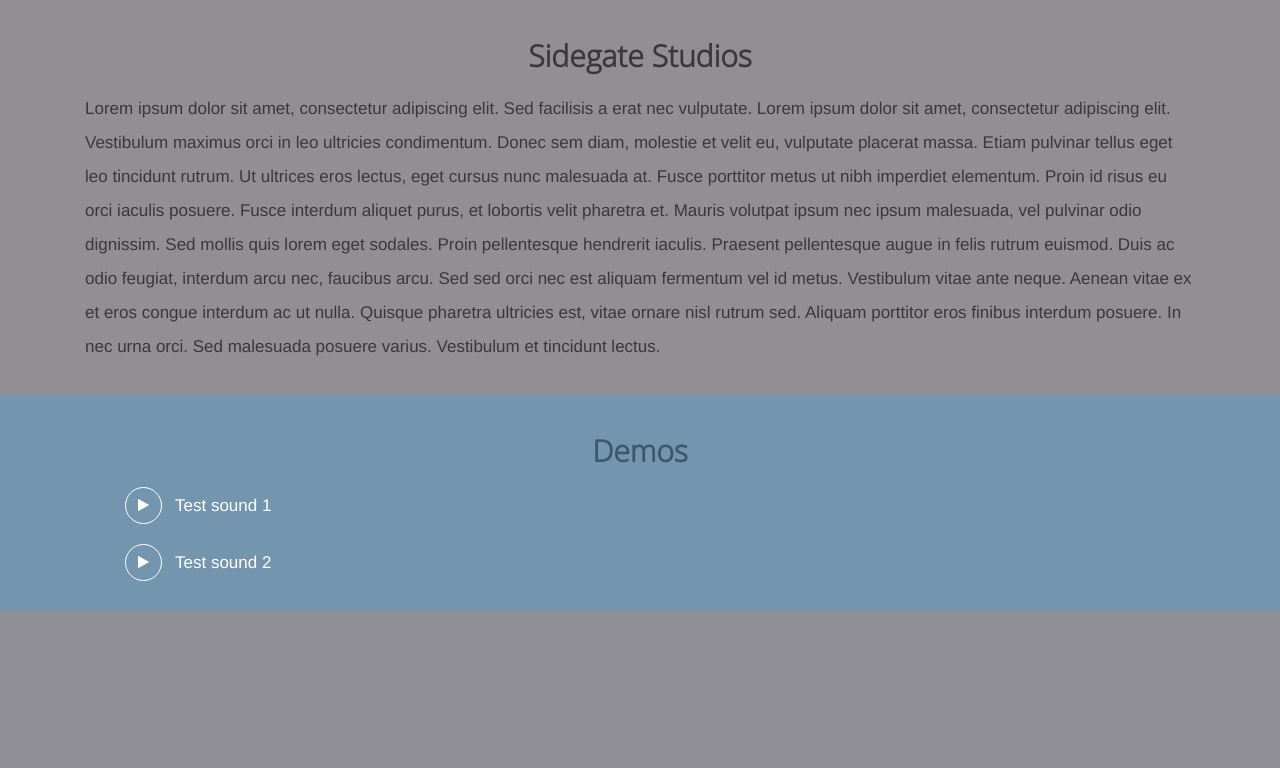
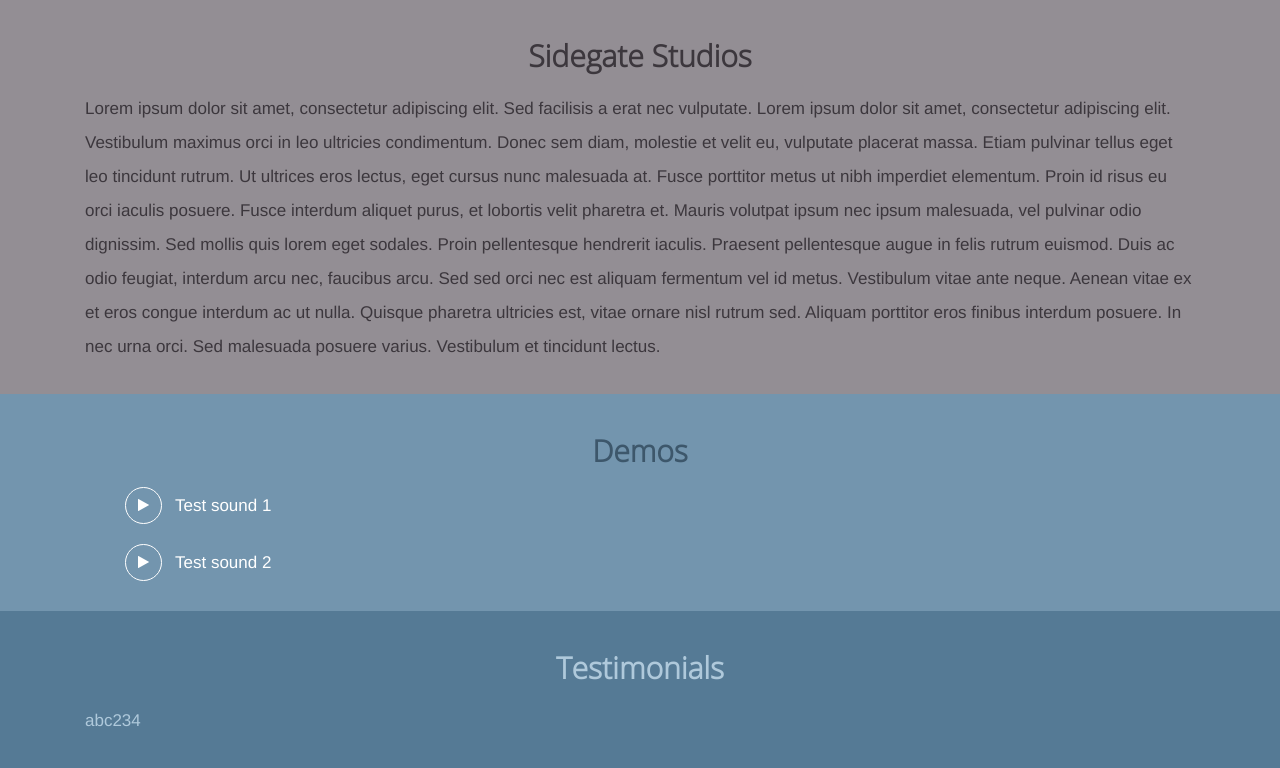
Before and after one commit to jcprouse/sidegate-studios, a PHP site: page /index.html in a window 1280 px wide. Shown: the part 751-1519 px from the top of the page. Before the commit the page ends 1362 px from the top, so only its background shows below. Run offline with PHP 8.4, Linux system fonts and the light colour scheme; style sheets or scripts are compiled from the project's sources.

Commit message:
Added testimonials template

```diff
--- a/index.html
+++ b/index.html
@@ -118,6 +118,17 @@
     </div>
   </div>
 </div>
+
+
+<div class="container-main segment-testimonials">
+  <div class="container">
+    <div class="segment-display">
+      <h1>Testimonials</h1>
+      <p>abc234</p>
+    </div>
+  </div>
+</div>
+
 
 </div>
 
--- a/resources/css/main.css
+++ b/resources/css/main.css
@@ -106,10 +106,12 @@ header {
   color: #3c373d; }
 
 .segment-demo {
-  background-color: #7395AE; }
+  background-color: #7395AE;
+  color: #3d576b; }
 
-.segment-demo h1, .segment-demo p {
-  color: #3d576b; }
+.segment-testimonials {
+  background-color: #557A95;
+  color: #afc9db; }
 
 .demo-list li {
   position: relative;
--- a/resources/css/main.scss
+++ b/resources/css/main.scss
@@ -14,6 +14,8 @@ $colour-bg-2: #938E94;
 $colour-text-2: #3c373d;
 $colour-bg-3: #7395AE;
 $colour-text-3: #3d576b;
+$colour-bg-4: #557A95;
+$colour-text-4: #afc9db;
 
 @font-face {
   font-family: "kano";
@@ -93,9 +95,8 @@ header {background-color: $colour-bg-1 !important; color: $colour-text-1}
 .segment-display p {font-size: $main-font-size; line-height: 2;}
 
 .segment-about {background-color: $colour-bg-2; color: $colour-text-2;}
-.segment-demo {background-color: $colour-bg-3}
-.segment-demo h1, .segment-demo p {color: $colour-text-3;}
-
+.segment-demo {background-color: $colour-bg-3; color: $colour-text-3;}
+.segment-testimonials {background-color: $colour-bg-4; color: $colour-text-4;}
 
 .demo-list li {position:relative; font-size: $main-font-size; line-height: 1; color: #ffffff; cursor: pointer; list-style: none; line-height:37px; padding-left:50px;}
 .demo-list li+li {margin-top:20px;}
```
Also changed, not shown: 1 other file.
